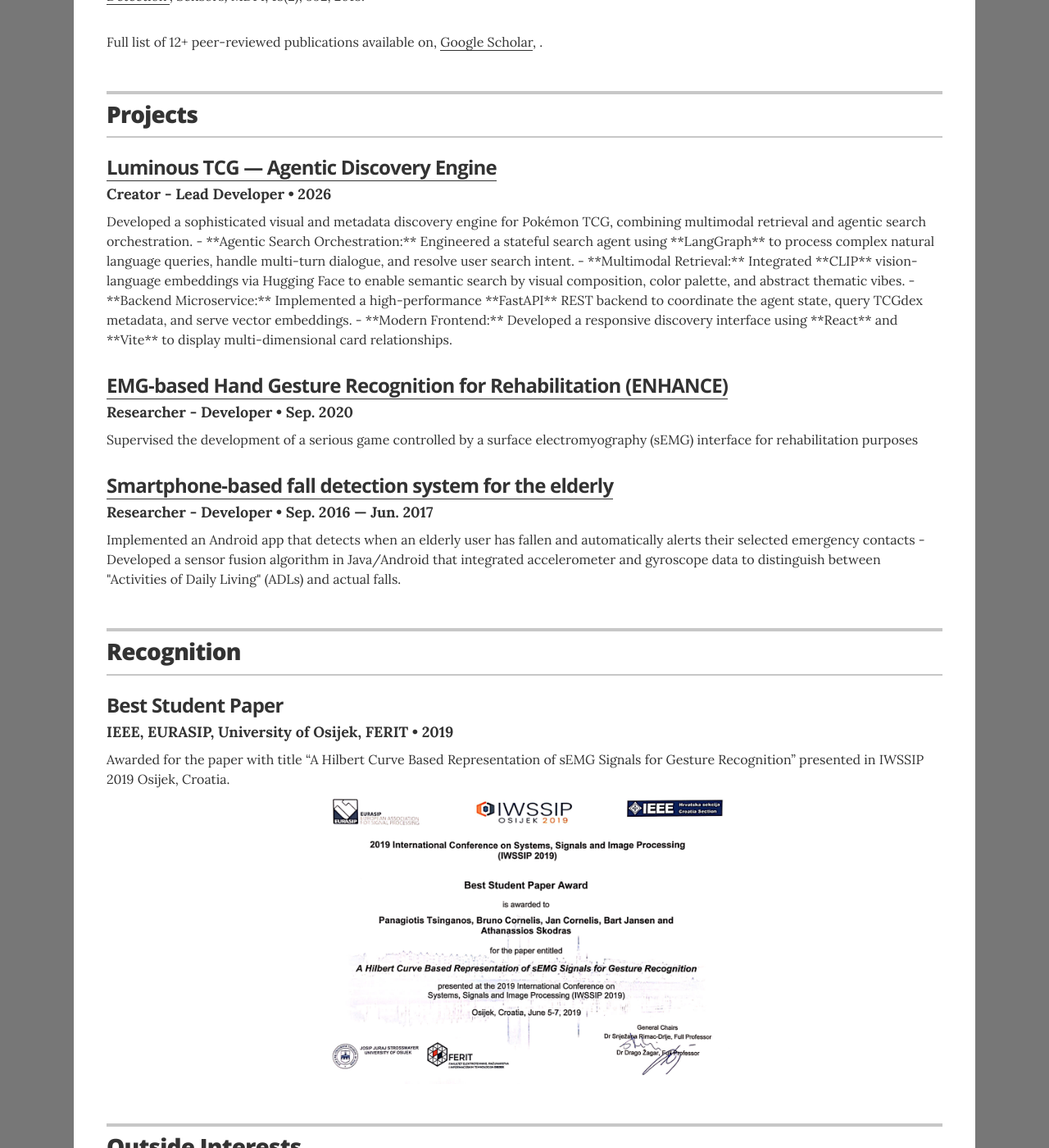
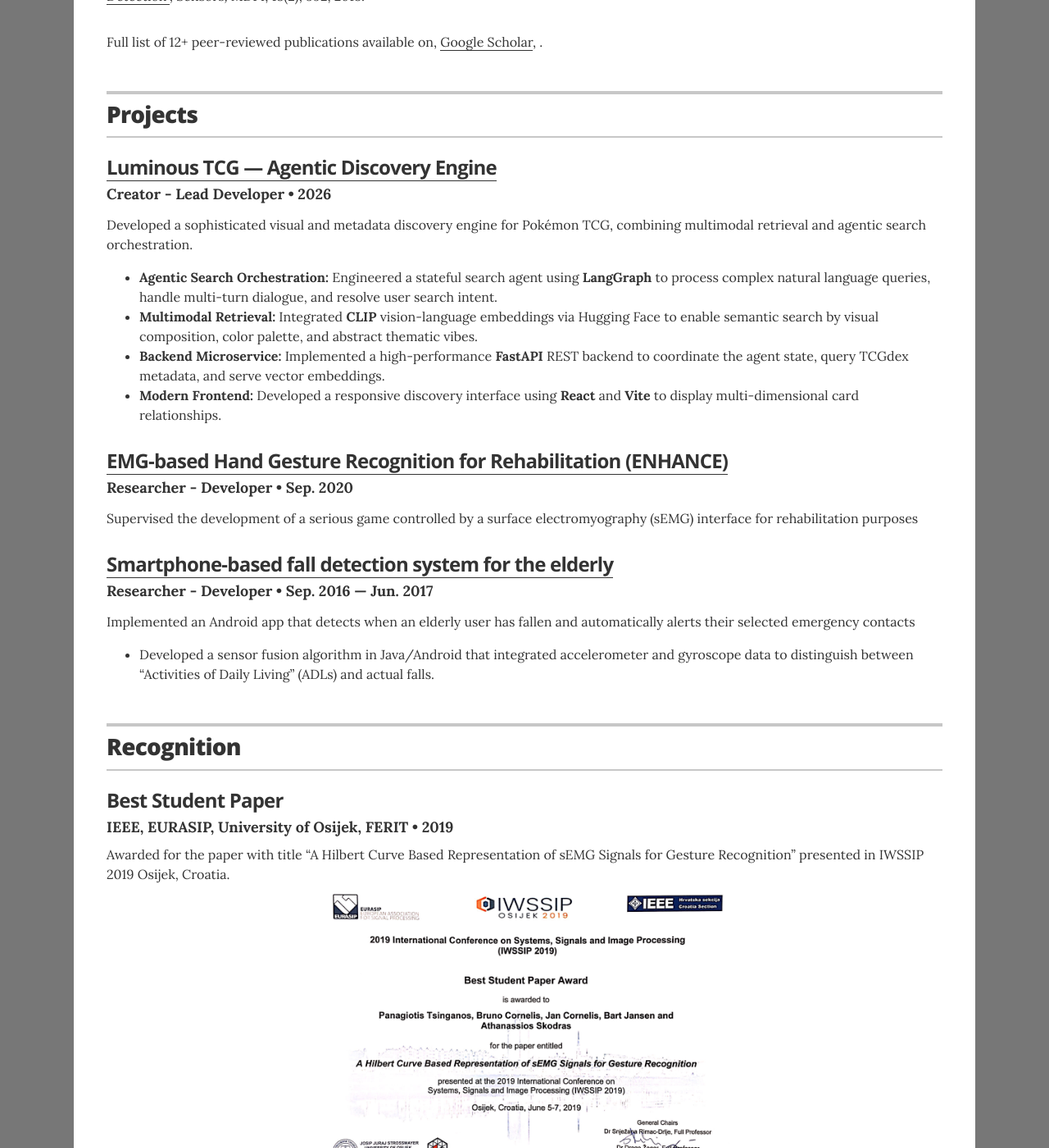
Before and after one commit to ptsinganos/ptsinganos.github.io, a Jekyll site: the page built from index.html, in a window 1280 px wide and 1400 px high, scrolled down 3841 px. Shown: the whole window at 82% size. Built offline with Jekyll 4.4.1, drawn with Linux system fonts in a browser that asks for light colours.

Commit message:
Refactor resume.html layout structure

```diff
--- a/_layouts/resume.html
+++ b/_layouts/resume.html
@@ -176,7 +176,7 @@
           <meta itemprop="creator" content="{{ site.resume_name }}" itemtype="http://schema.org/Person" />
           <h3 class="resume-item-title" itemprop="name">{% if project.url %}<a href="{{ project.url }}" itemprop="url">{{ project.project }}</a>{% else %}{{ project.project }}{% endif %}</h3>
           <h4 class="resume-item-details" itemprop="description">{{ project.role }}  &bull; {{ project.duration }}</h4>
-          <p class="resume-item-copy">{{ project.description }}</p>
+          <p class="resume-item-copy">{{ project.description | markdownify }}</p>
         </div>
         {% endfor %}
 
```
